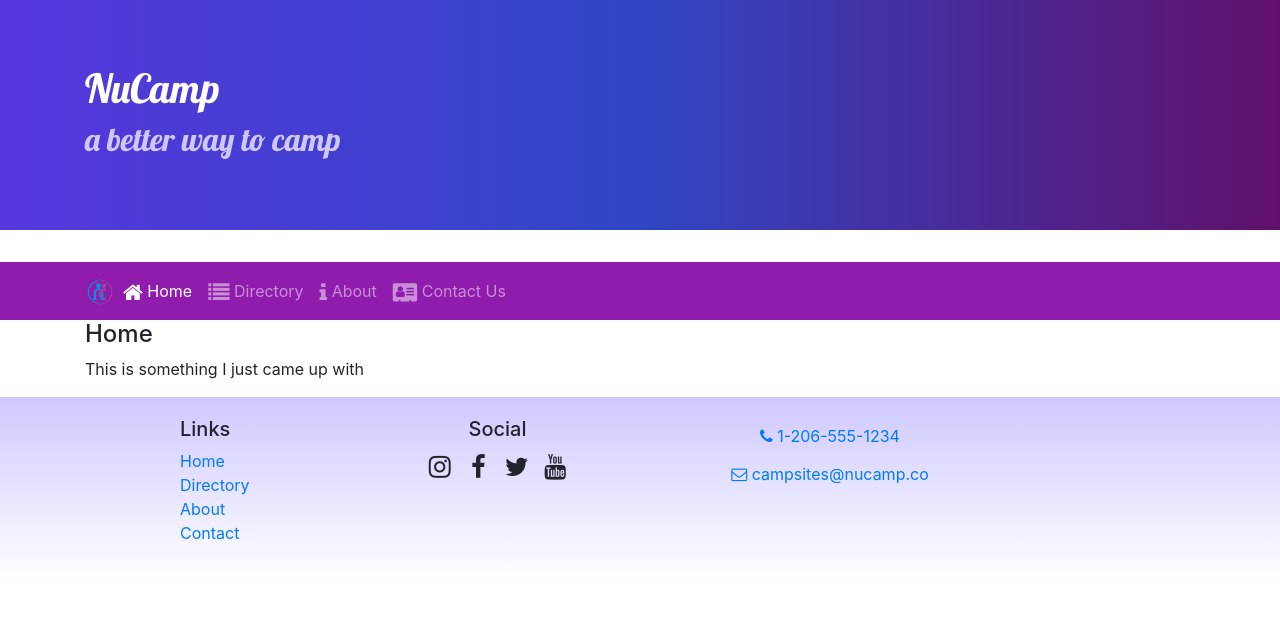
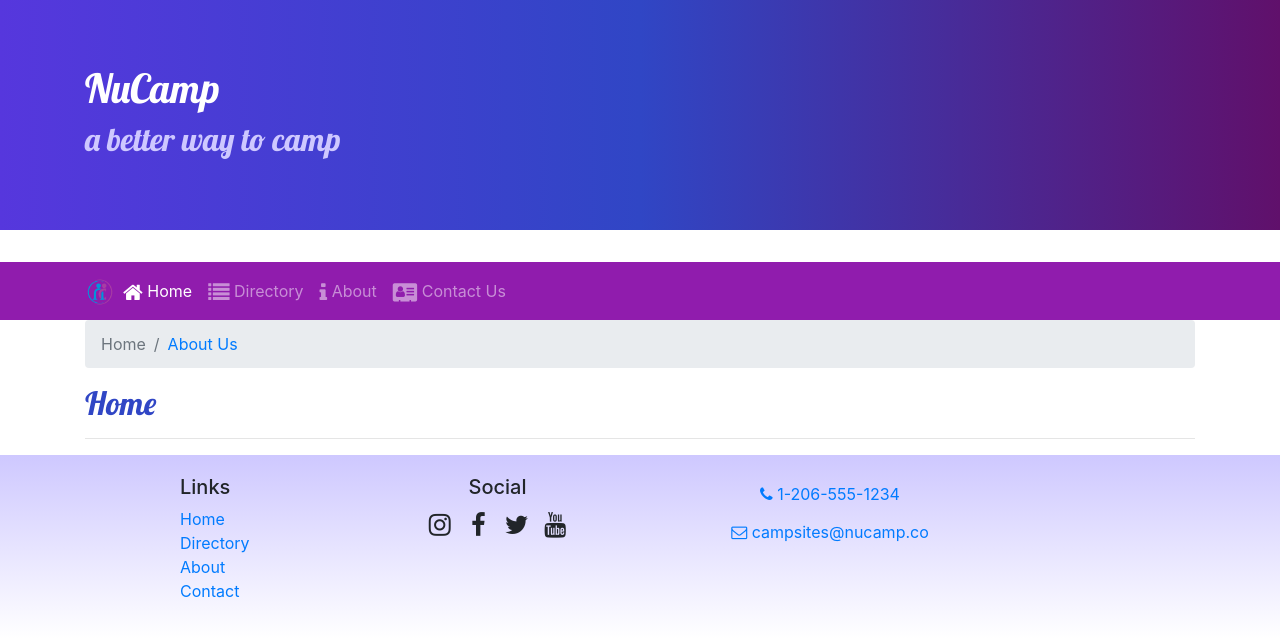
Before and after one commit to Jwill617Boston/ReactSiteReady, a React (Create React App) app: page /home in a window 1280 px wide. Shown: the top 638 px of the page. Built offline with nearby package versions, Linux system fonts and the light colour scheme.

Commit message:
linksadd2

```diff
--- a/src/components/HomeComponent.js
+++ b/src/components/HomeComponent.js
@@ -1,12 +1,23 @@
 import React from 'react';
+import { Breadcrumb, BreadcrumbItem, Card, CardBody, CardHeader, Media } from 'reactstrap';
+import { Link } from 'react-router-dom';
 
 function Home(props) {
     return (
         <div className="container">
-            <h4>Home</h4>
-            <p>This is something I just came up with</p>
+            <div className="row">
+                <div className="col">
+                    <Breadcrumb>
+                        <BreadcrumbItem active>Home</BreadcrumbItem>
+                        <BreadcrumbItem><Link to="/aboutus">About Us</Link></BreadcrumbItem>
+                    </Breadcrumb>
+                    <h2>Home</h2>
+                    <hr />
+                </div>
+            </div>
         </div>
     );
 }
 
+
 export default Home;
```
